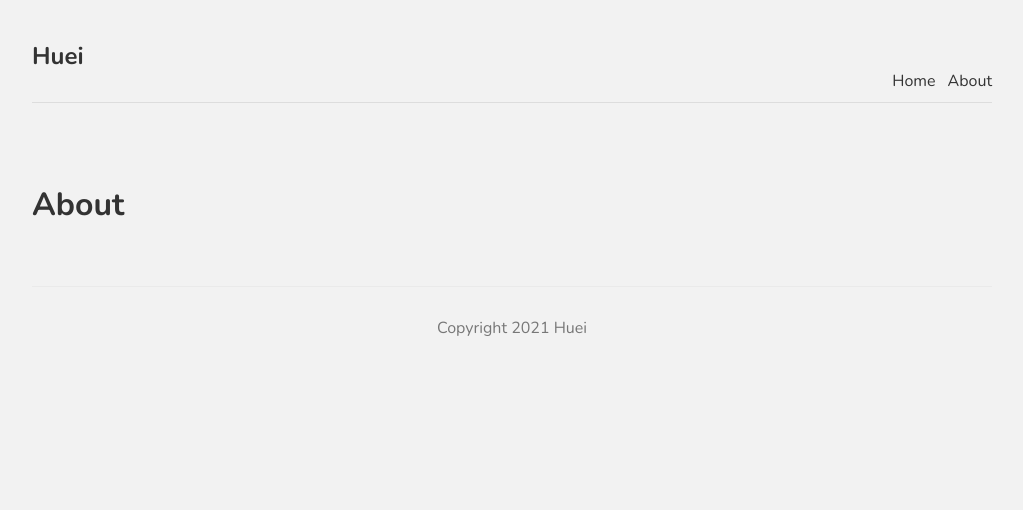
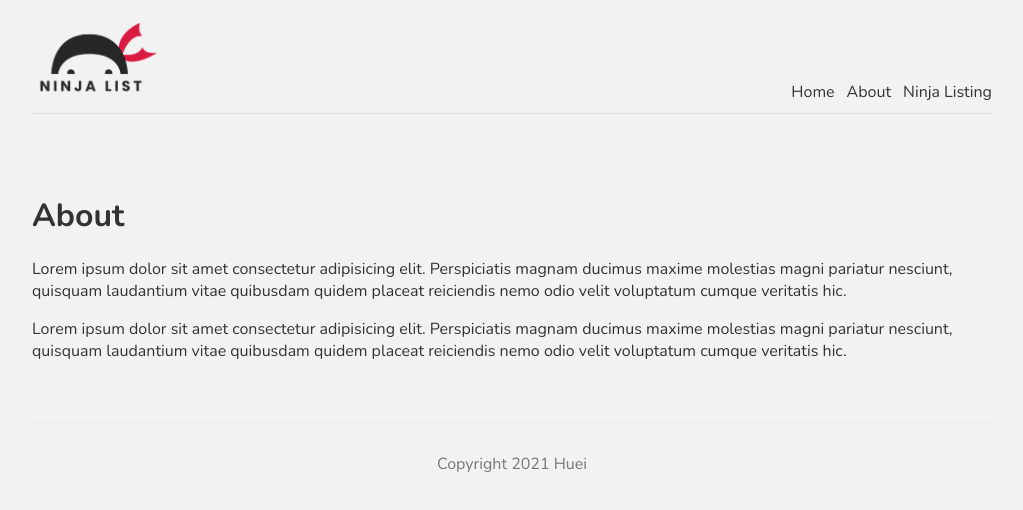
Before and after one commit to ChenHuei/next-example, a Next.js app: page /about in a window 1280 px wide. Shown: the top 510 px of the page, without its empty margins (128-1151 px from the left). Built offline with nearby package versions, Linux system fonts and the light colour scheme.

Commit message:
Add head

```diff
--- a/components/Navbar.js
+++ b/components/Navbar.js
@@ -1,10 +1,11 @@
 import Link from "next/link";
+import Image from "next/image";
 
 const Navbar = () => {
   return (
     <nav>
       <div className="logo">
-        <h1>Huei</h1>
+        <Image src="/logo.png" width={128} height={77} />
       </div>
       <Link href="/">
         <a>Home</a>
@@ -12,6 +13,7 @@ const Navbar = () => {
       <Link href="/about">
         <a>About</a>
       </Link>
+      <Link href="/ninjas">Ninja Listing</Link>
     </nav>
   );
 };
--- a/pages/about.js
+++ b/pages/about.js
@@ -1,8 +1,28 @@
+import Head from "next/head";
+
 const About = () => {
   return (
-    <div>
-      <h1>About</h1>
-    </div>
+    <>
+      <Head>
+        <title>Ninja List | About</title>
+        <meta name="keywords" content="ninjas" />
+      </Head>
+      <div>
+        <h1>About</h1>
+        <p>
+          Lorem ipsum dolor sit amet consectetur adipisicing elit. Perspiciatis
+          magnam ducimus maxime molestias magni pariatur nesciunt, quisquam
+          laudantium vitae quibusdam quidem placeat reiciendis nemo odio velit
+          voluptatum cumque veritatis hic.
+        </p>
+        <p>
+          Lorem ipsum dolor sit amet consectetur adipisicing elit. Perspiciatis
+          magnam ducimus maxime molestias magni pariatur nesciunt, quisquam
+          laudantium vitae quibusdam quidem placeat reiciendis nemo odio velit
+          voluptatum cumque veritatis hic.
+        </p>
+      </div>
+    </>
   );
 };
 
```
Also changed, not shown: pages/index.js (+24 -10 lines), pages/ninjas/index.js (added, +9 -0 lines), public/logo.png (added).
